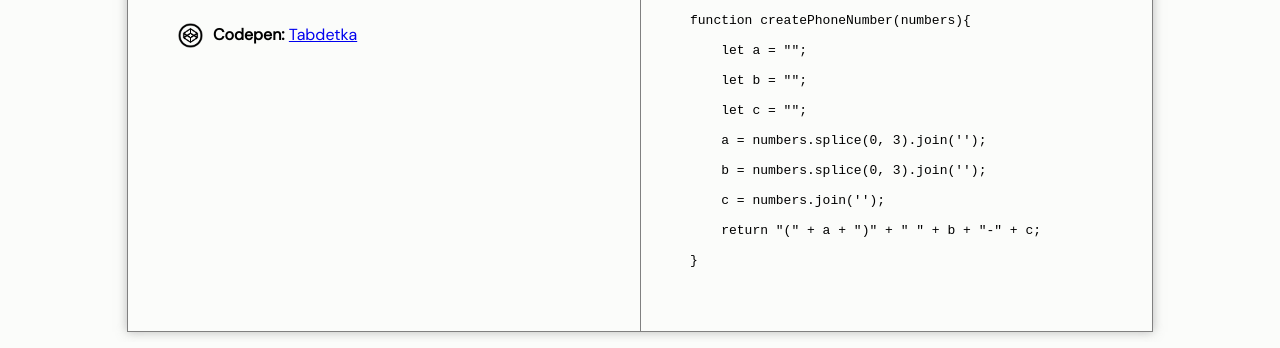
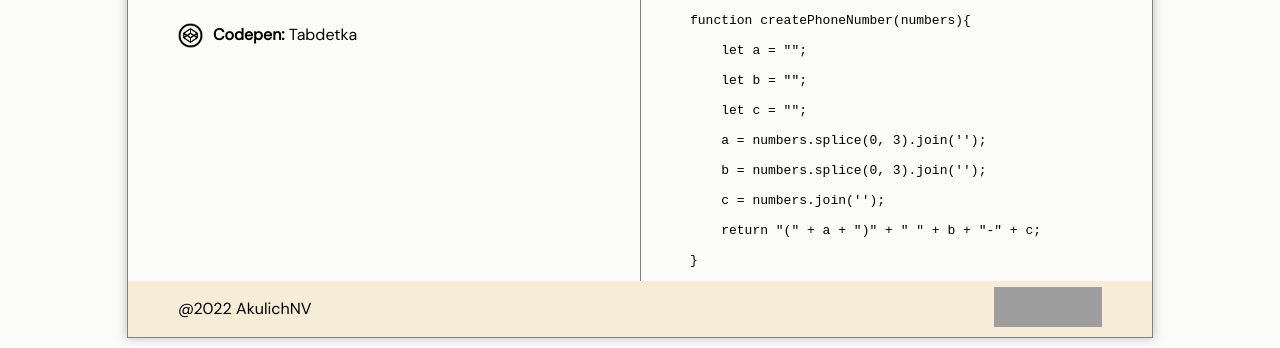
Before and after one commit to sharigar/rsschool-cv, a plain HTML site: page index.html in a window 1280 px wide. Shown: the part 1413-1761 px from the top of the page. Drawn offline with Linux system fonts and the light colour scheme; grey boxes are pictures that could not be loaded.

Commit message:
feat: add footer

```diff
--- a/index.html
+++ b/index.html
@@ -6,6 +6,7 @@
     <meta name="viewport" content="width=device-width, initial-scale=1.0">
     <title>CV</title>
     <link rel="stylesheet" href="style.css">
+    <link rel="icon" href="images/favicon.ico">
     <link rel="preconnect" href="https://fonts.googleapis.com">
     <link rel="preconnect" href="https://fonts.gstatic.com" crossorigin>
     <link href="https://fonts.googleapis.com/css2?family=DM+Sans&family=Pathway+Gothic+One&display=swap" rel="stylesheet">
@@ -176,5 +177,9 @@
             </article>
         </div>
     </main>
+    <footer>
+        <p class="git-footer">@2022 <a href="https://github.com/AkulichNV">AkulichNV</a></p>
+        <a href="https://rs.school/js/" target="_blank"><img class="img-footer" src="https://rs.school/images/rs_school_js.svg" alt="rsschool" ></a>
+    </footer>
 </body>
 </html>
--- a/style.css
+++ b/style.css
@@ -9,6 +9,14 @@ h2 {
 li, p, span {
     font-family: 'DM Sans', sans-serif;
     line-height: 1.5;
+}
+a {
+    text-decoration: none;
+    color: black;
+}
+a:hover {
+    text-decoration: none;
+    color: orange;
 }
 body{
     max-width: 1024px;
@@ -33,7 +41,7 @@ header {
     height: 300px;
     margin-top: 50px;
     margin-bottom: 50px;
-    z-index: -1;
+    z-index: -2;
     position: absolute;
     right: 0;
     left: 50px
@@ -46,6 +54,7 @@ header {
     right: 0;
     top: 25px;
     bottom: 0;
+    z-index: -1;
 }
 .photo-container {
     width: 50%;
@@ -68,11 +77,11 @@ main {
 }
 .left-main {
     width: 50%;
-    padding: 50px;
+    padding: 50px 50px 0 50px;
 }
 .right-main {
     width: 50%;
-    padding: 50px;
+    padding: 50px 50px 0 50px;
 }
 .skills {
     display: flex;
@@ -88,7 +97,6 @@ main {
     flex-flow: row nowrap;
     justify-content: space-around;
     align-items: center;
-    /* border: 1px solid black; */
 }
 .circle-full {
     width: 20px;
@@ -110,7 +118,6 @@ main {
 }
 .languages {
     display: flex;
-    /* border: 1px solid black; */
     justify-content: space-around;
     margin-bottom: 20px;
 }
@@ -122,13 +129,6 @@ main {
 }
 .english-in>p {
     margin-left: 25px;
-}
-.russian {
-    /* border: 1px solid black; */
-
-}
-.english {
-    /* border: 1px solid black; */
 }
 .russian-out {
     display: flex;
@@ -163,7 +163,6 @@ main {
     -moz-border-radius: 50px;
 	-webkit-border-radius: 50px;
 	border-radius: 50px;
-    /* background: white; */
 }
 .half-circle {
     width: 100px;
@@ -171,9 +170,6 @@ main {
     border: 1px solid orange;
     border-radius: 0 0 50% 50% / 0 0 100% 100%;
     background: orange;
-    /* display: flex;
-    justify-content: center;
-    align-content: flex-start; */
 }
 .english-in {
     width: 70px;
@@ -197,33 +193,20 @@ main {
     height: 25px;
     margin-right: 10px;
 }
-/* .contacts-mail {
+footer {
+    width: 100%;
     display: flex;
     flex-direction: row;
-    align-content: center;
+    justify-content: space-between;
     align-items: center;
+    background-color: #f6ecd7;
+
 }
-.img-mail {
-    height: 25px;
-    margin-right: 10px;
+.git-footer {
+    margin-left: 50px;
 }
-.contacts-git {
-    display: flex;
-    flex-direction: row;
-    align-content: center;
-    align-items: center;
+.img-footer {
+    height: 40px;
+    width: 107.7px;
+    margin-right: 50px;
 }
-.img-git {
-    height: 25px;
-    margin-right: 10px;
-}
-.contacts-codepen {
-    display: flex;
-    flex-direction: row;
-    align-content: center;
-    align-items: center;
-}
-.img-codepen {
-    height: 25px;
-    margin-right: 10px;
-} */
```
Also changed, not shown: images/favicon.ico (added), images/photo.jpg.
